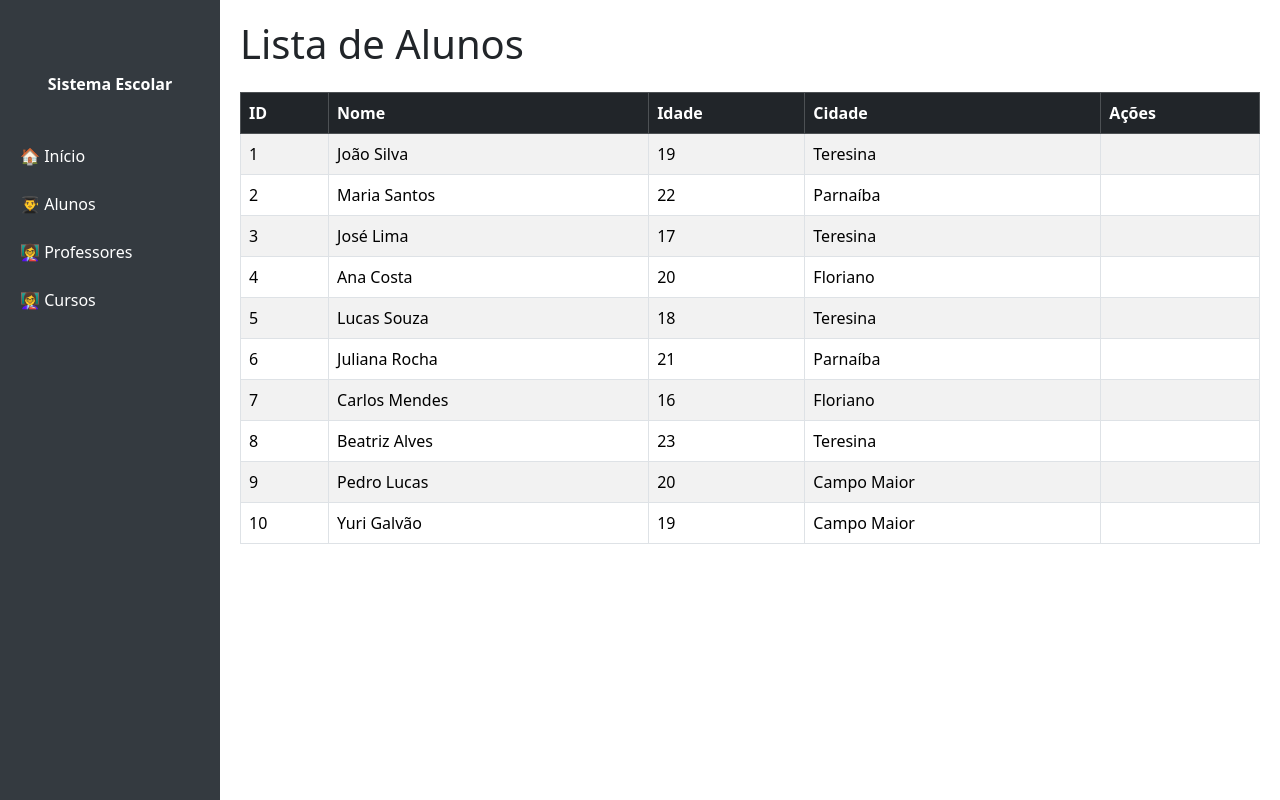
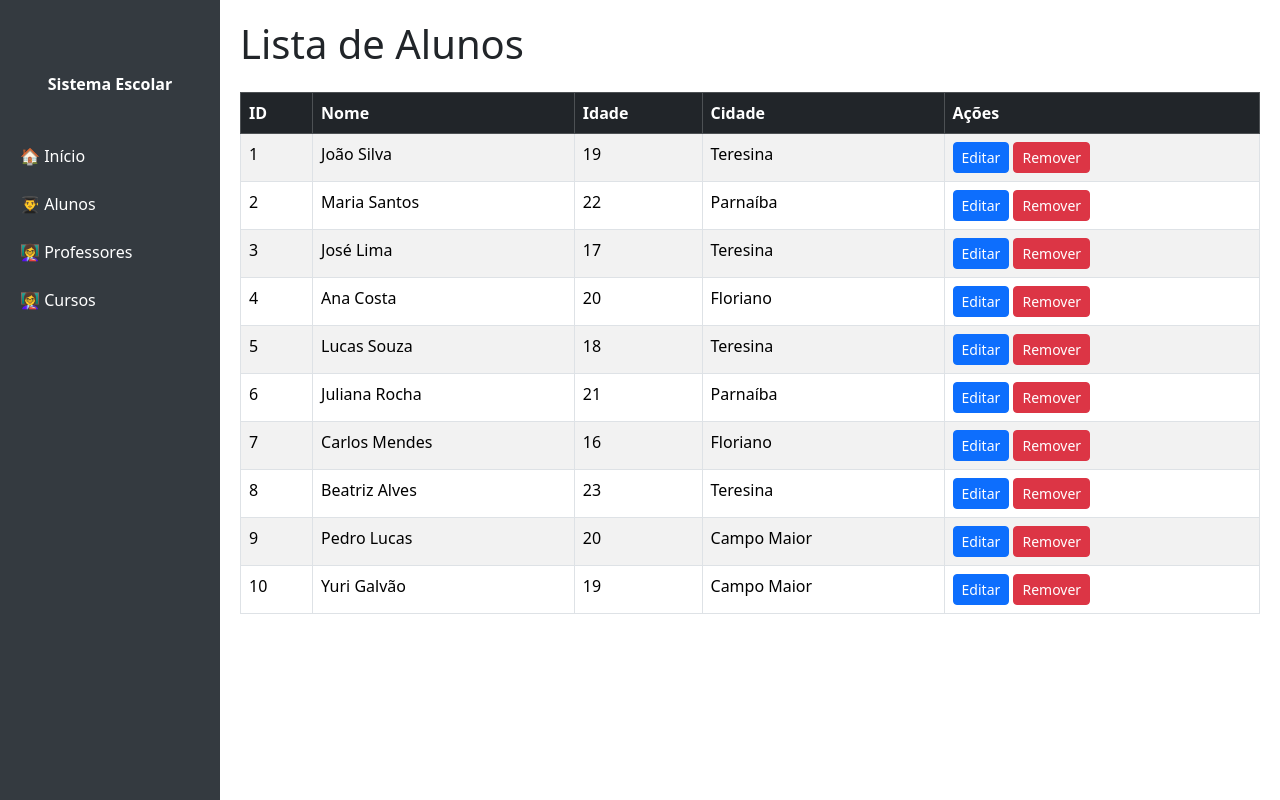
Before and after one commit to YtaloGeorgeIFPI/dashboardAluno, a Flask app: page /aluno in a window 1280 px wide. Run offline with Flask 3, Linux system fonts and the light colour scheme; data comes from the database, SQL or seed files in the repository.

Commit message:
atualizando

```diff
--- a/templates/aluno/listar.html
+++ b/templates/aluno/listar.html
@@ -26,8 +26,12 @@
             <td>{{ item[2] }}</td>
             <td>{{ item[3] }}</td>
             <td>
+              <a href="/aluno/editar/3{{ item[0] }}" class="btn btn-primary btn-sm">Editar</a>
+                <a href="/aluno/remover/3{{ item[0] }}" class="btn btn-danger btn-sm"
+                     onclick="return confirm('Tem certeza que deseja remover este registro 3?');">Remover</a>
+            </td>
 
-            </td>
+
         </tr>
         {% endfor %}
     </tbody>
--- a/templates/curso/listar.html
+++ b/templates/curso/listar.html
@@ -25,7 +25,9 @@
             <td>{{ item[1] }}</td>
             <td>{{ item[2] }}</td>
             <td>{{ item[3] }}</td>
-
+            <a href="/aluno/editar/3{{ item[0] }}" class="btn btn-primary btn-sm">Editar</a>
+                <a href="/aluno/remover/3{{ item[0] }}" class="btn btn-danger btn-sm"
+                     onclick="return confirm('Tem certeza que deseja remover este registro 3?');">Remover</a>
             </td>
         </tr>
         {% endfor %}
--- a/templates/professor/listar.html
+++ b/templates/professor/listar.html
@@ -24,7 +24,9 @@
             <td>{{ item[1] }}</td>
             <td>{{ item[2] }}</td>
             <td>
-
+            <a href="/aluno/editar/3{{ item[0] }}" class="btn btn-primary btn-sm">Editar</a>
+                <a href="/aluno/remover/3{{ item[0] }}" class="btn btn-danger btn-sm"
+                     onclick="return confirm('Tem certeza que deseja remover este registro 3?');">Remover</a>
             </td>
         </tr>
         {% endfor %}
```
